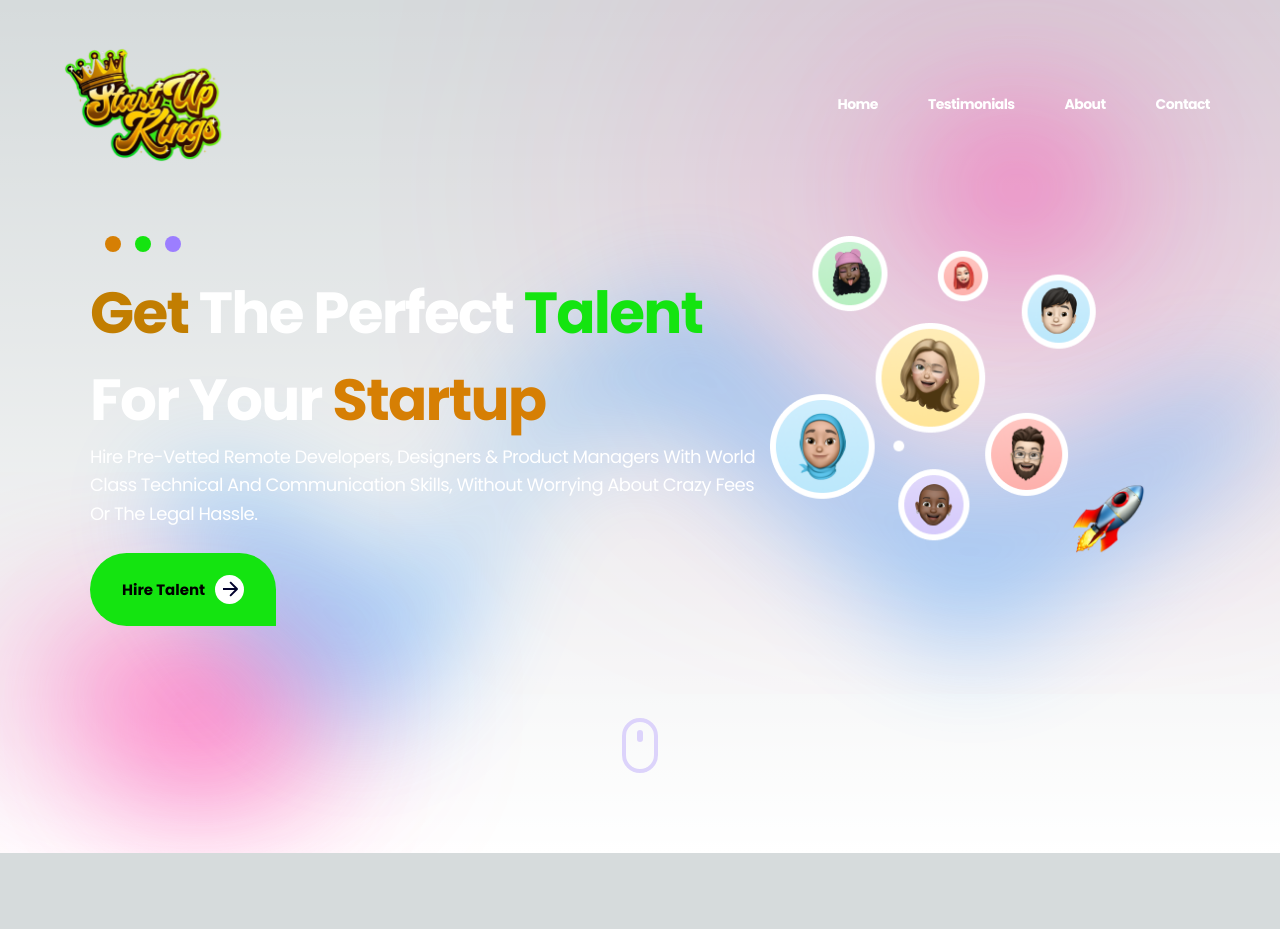
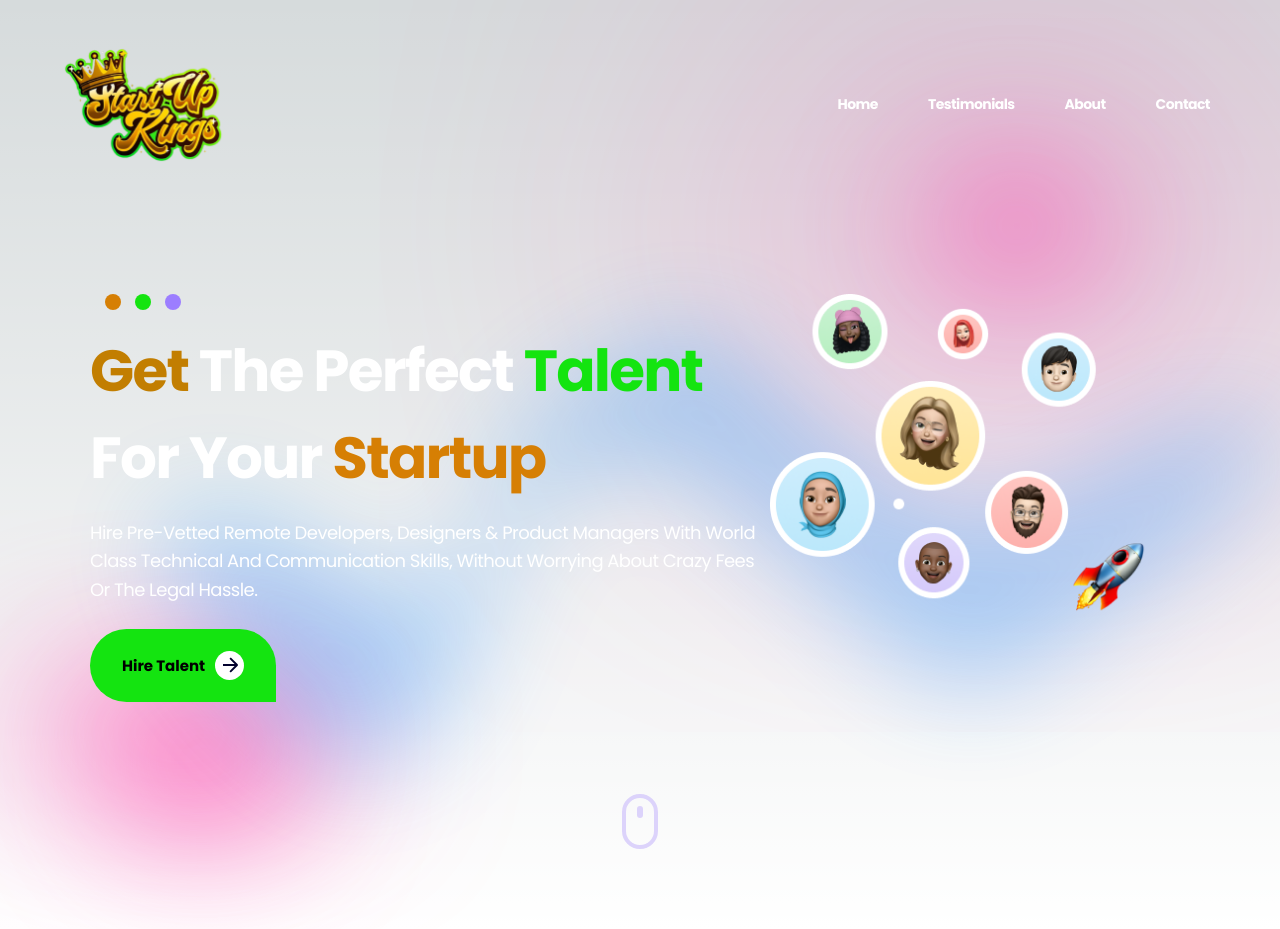
Before and after one commit to YakivBioko/startupkings-frontend, a Next.js app: page / in a window 1280 px wide. Before the commit the page ends 853 px from the top, so only its background shows below. Built offline with nearby package versions, Linux system fonts and the light colour scheme.

Commit message:
style: home page header style

```diff
--- a/src/views/Home/Header/index.tsx
+++ b/src/views/Home/Header/index.tsx
@@ -14,7 +14,7 @@ export default function Header() {
         />
       </div>
 
-      <div className="max-w-[670px]">
+      <div className="max-w-[670px] mt-[58px]">
         <div className="flex items-center gap-[14px] pl-[15px] mb-[17px]">
           <Circle className="text-[#D67F04]" />
           <Circle className="text-[#14E410]" />
@@ -26,7 +26,7 @@ export default function Header() {
           <br />
           For Your <span className="text-[#D67F04]">Startup</span>
         </span>
-        <p className="text-white text-[18px] leading-[158.7%] -tracking-[0.54px] mb-[25px]">
+        <p className="text-white text-[18px] leading-[158.7%] -tracking-[0.54px] mt-[18px] mb-[25px]">
           Hire Pre-Vetted Remote Developers, Designers & Product Managers With
           World Class Technical And Communication Skills, Without Worrying About
           Crazy Fees Or The Legal Hassle.
--- /dev/null
+++ b/src/views/Home/HowItWorks/index.tsx
@@ -0,0 +1,3 @@
+export default function HowItWorks() {
+  return <></>;
+}
```
